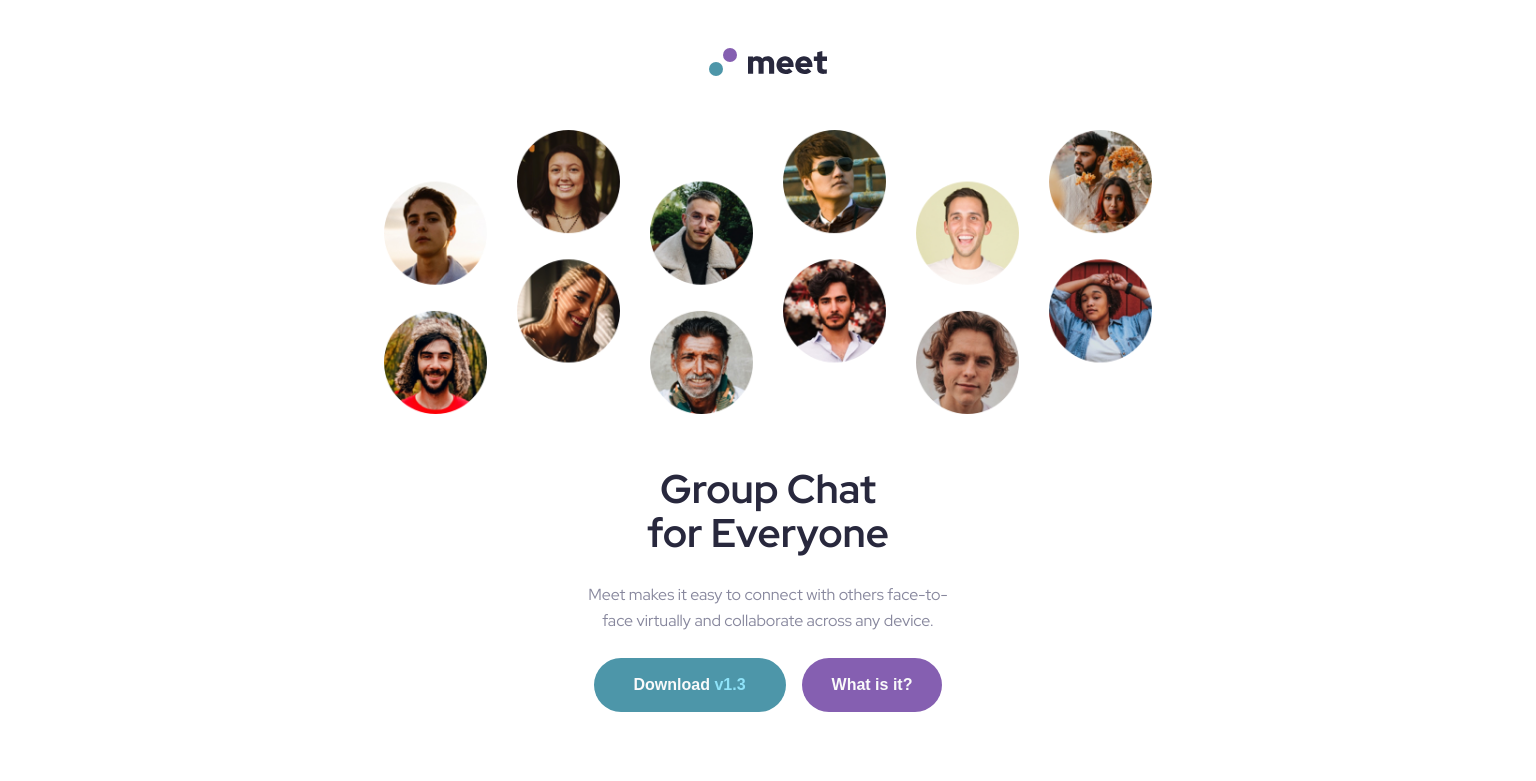
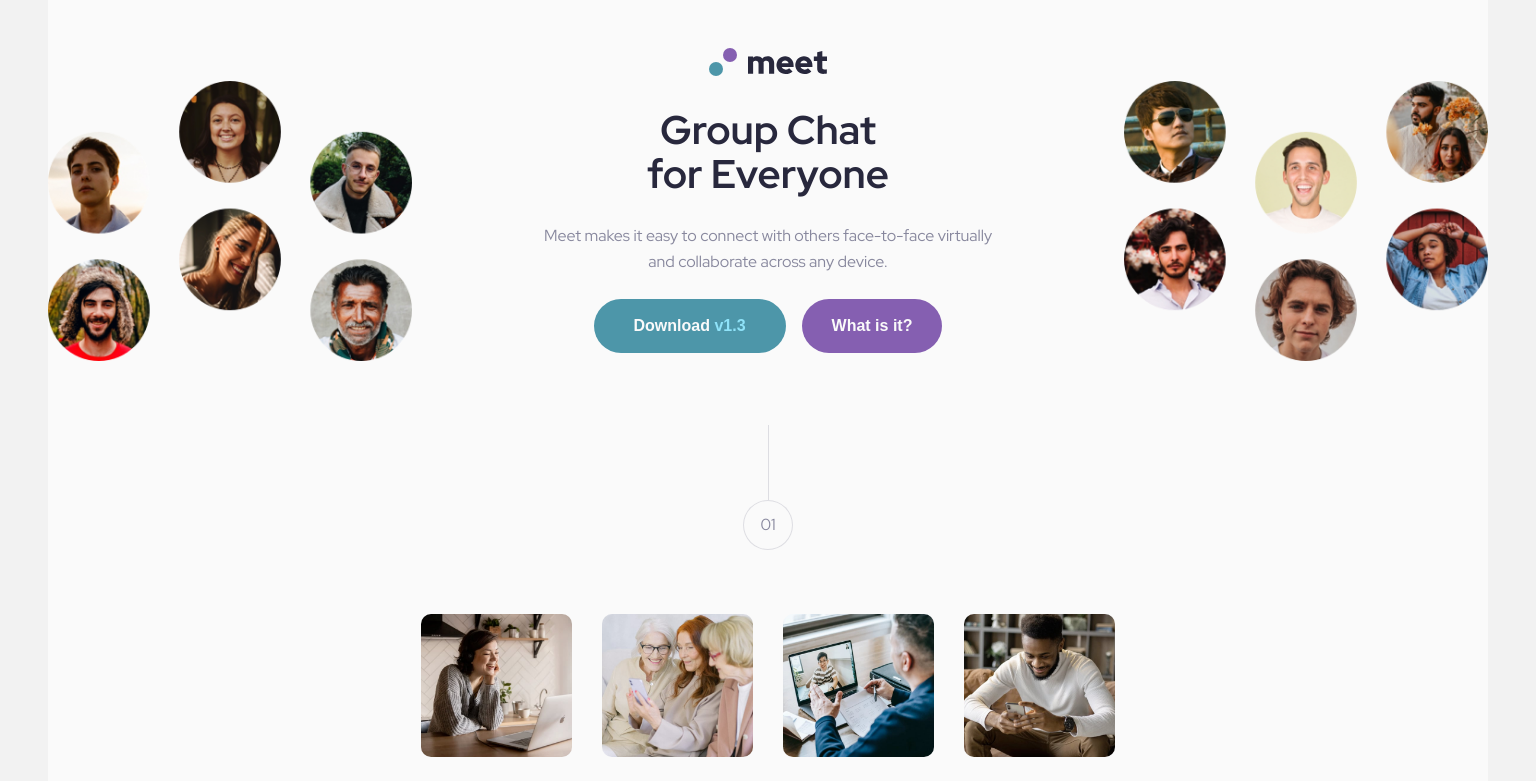
Before and after one commit to mlazos7/meet-landing-page, a plain HTML site: page index.html in a window 1536 px wide. Shown: the top 781 px of the page. Drawn offline with Linux system fonts and the light colour scheme.

Commit message:
responsive design

```diff
--- a/index.html
+++ b/index.html
@@ -15,10 +15,12 @@
   </head>
   <body>
     <div class="wrapper">
+      <div class="logo">
+        <img src="./resources/images/logo.svg" alt="" />
+      </div>
       <div class="pcontent">
-        <div class="pcontent__logo">
-          <img src="./resources/images/logo.svg" alt="" />
-        </div>
+        <div class="pcontent__left"></div>
+        <div class="pcontent__right"></div>
         <div class="pcontent__image">
           <img src="./resources/images/tablet/image-hero.png" alt="" />
         </div>
--- a/resources/css/_colors.scss
+++ b/resources/css/_colors.scss
@@ -1,3 +1,5 @@
+$body-color: rgb(242,242,242);
+$background-color: rgb(250,250,250);
 $green: #4d96a9;
 $purple: #855fb1;
 $purple-hover: #B18BDD;
--- a/resources/css/style.scss
+++ b/resources/css/style.scss
@@ -10,16 +10,19 @@ body {
   padding: 0;
   width: 100vw;
   text-align: center;
+  background-color: $body-color;
 }
 
 .wrapper {
+  background-color: $background-color;
   display: flex;
   flex-direction: column;
   width: 375px;
-  margin: 48px auto 0 auto;
+  margin: 0px auto;
+  padding-top: 48px;
 }
 
-button{
+button {
   display: inline;
 }
 
@@ -59,15 +62,16 @@ button{
   }
 }
 
-.pcontent {
-  &__logo {
+logo {
   display: flex;
   img {
     margin: 0 auto;
   }
 }
+.pcontent {
+  overflow: hidden;
   &__image {
-    margin: 54px 0 48px 0;
+    margin: 54px -24px 48px -24px;
     img {
       width: 100%;
     }
@@ -99,6 +103,9 @@ button{
     }
   }
   &__details {
+    display: flex;
+    flex-direction: column;
+    align-items: center;
     h2 {
       color: $dark;
     }
@@ -118,13 +125,16 @@ button{
   }
 }
 .footer {
+  display: flex;
+  flex-direction: column;
+  align-items: center;
   margin-top: -89px;
   height: 428px;
   background: $green-gradient, url("./../images/mobile/image-footer.jpg");
   background-size: cover;
+  padding-top: 92px;
 
   &__title {
-    padding-top: 92px;
     h2 {
       margin: 0;
       padding: 0;
@@ -169,42 +179,100 @@ button{
   }
 }
 
-
-@media screen and (min-width: 768px){
-
-  .wrapper{
+@media screen and (min-width: 768px) {
+  .wrapper {
     width: 768px;
   }
 
-  .pcontent{
-    &__subtitle{
+  .pcontent {
+    &__subtitle {
       width: 50%;
       margin: 0 auto;
-
     }
-    &__buttons{
+    &__buttons {
       flex-direction: row;
       justify-content: center;
     }
   }
 
-  .scontent{
-    &__details{
+  .scontent {
+    &__details {
       width: 80%;
       margin: 0 auto;
     }
   }
 
-  .footer{
+  .footer {
     background: $green-gradient, url("./../images/tablet/image-footer.jpg");
-   &__title{
+    &__title {
       width: 300px;
-    margin: 0 auto;
-
     }
-   &__subtitle{
+    &__subtitle {
       width: 540px;
-    margin: 0 auto;
     }
   }
 }
+
+@media screen and (min-width: 1440px) {
+  .wrapper {
+    width: 1440px;
+  }
+
+  .pcontent {
+    position: relative;
+    &__left {
+      position: absolute;
+      top: 0;
+      left: 0;
+      width: 364px;
+      height: 280px;
+      background-image: url("./../images/desktop/image-hero-left.png");
+      background-size: contain;
+    }
+
+    &__right {
+      position: absolute;
+      top: 0;
+      right: 0;
+      width: 364px;
+      height: 280px;
+      background-image: url("./../images/desktop/image-hero-right.png");
+      background-size: contain;
+    }
+    &__image {
+      display: none;
+    }
+    &__subtitle {
+      width: 450px;
+    }
+  }
+
+  .scontent {
+    &__photos {
+      justify-content: center;
+      img {
+        margin: 0 15px;
+      }
+    }
+    &__details {
+      p {
+        width: 500px;
+      }
+    }
+  }
+  .footer {
+    background: $green-gradient, url("./../images/desktop/image-footer.jpg");
+    height: 300px;
+    flex-direction: row;
+    justify-content: space-evenly;
+
+    &__title {
+      text-align: left;
+    }
+
+    &__subtitle {
+      text-align: left;
+      width: 350px;
+    }
+  }
+}
```
Also changed, not shown: resources/css/output.css, 1 other file. Lines whose indentation alone changed are shown as unchanged.
